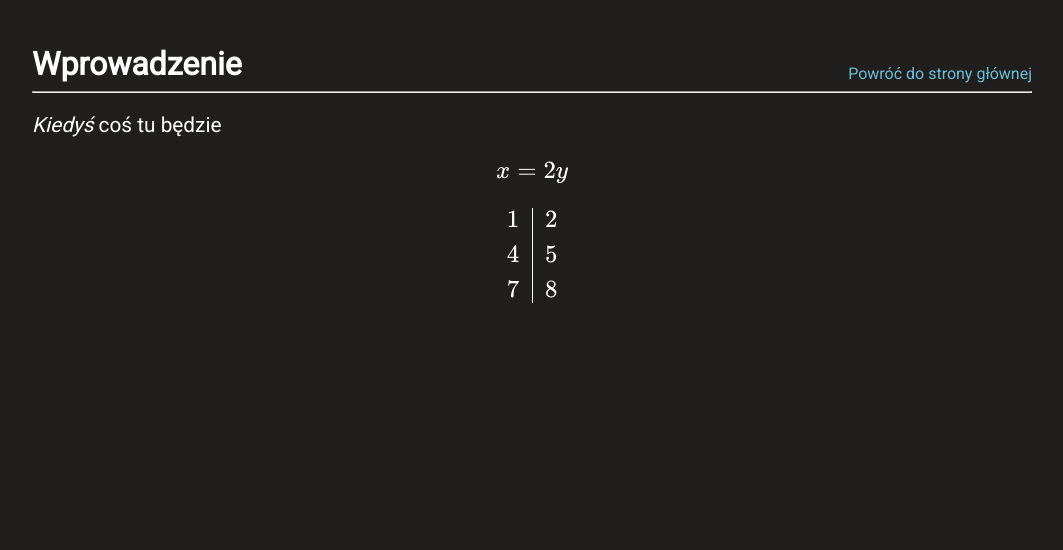
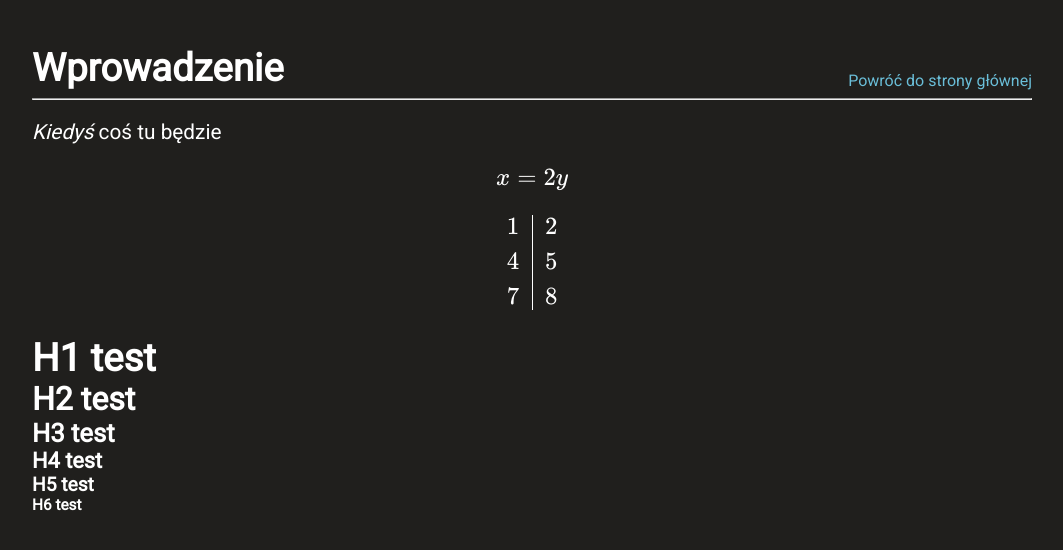
Before and after one commit to sszczep/Niezbednik-Maturzysty-Informatyka, a Jekyll site: the page built from _notes/algorytmy/wprowadzenie.md, in a window 1280 px wide. Shown: the top 550 px of the page, without its empty margins (108-1171 px from the left). Built offline with Jekyll 4.4.1, drawn with Linux system fonts in a browser that asks for light colours; formulas are drawn with MathJax 3.

Commit message:
Add better mobile responsiveness

```diff
--- a/_layouts/default.html
+++ b/_layouts/default.html
@@ -2,6 +2,7 @@
 <html>
     <head>
         <meta charset="utf-8">
+        <meta name="viewport" content="width=device-width, initial-scale=1.0">
         <title>{{ page.title }}</title>
         <link rel="stylesheet" href="{{ '/assets/css/normalize.css' | relative_url }}">
         <link rel="stylesheet" href="{{ '/assets/css/style.css' | relative_url }}">
--- a/_layouts/note.html
+++ b/_layouts/note.html
@@ -4,7 +4,7 @@ layout: default
 
 <nav style="display: flex; justify-content: space-between;">
     <h1>{{ page.title }}</h1>
-    <a href="{{ '/' | relative_url }}" style="margin-top: auto">Powróć do strony głównej</a>
+    <a href="{{ '/' | relative_url }}" style="margin-top: auto; margin-left: 10px">Powróć do strony głównej</a>
 </nav>
 <hr style="margin-bottom: 20px;" />
 
--- a/_notes/algorytmy/wprowadzenie.md
+++ b/_notes/algorytmy/wprowadzenie.md
@@ -16,3 +16,10 @@ $$
   7 & 8 \\
 \end{array}
 $$
+
+# H1 test
+## H2 test
+### H3 test
+#### H4 test
+##### H5 test
+###### H6 test
--- a/assets/css/style.scss
+++ b/assets/css/style.scss
@@ -17,6 +17,30 @@ a, a:hover, a:visited {
 
 h1, h2, h3, h4, h5, h6, p {
     margin: 0;
+}
+
+h1 {
+    font-size: 3vmax;
+}
+
+h2 {
+    font-size: 2.5vmax;
+}
+
+h3 {
+    font-size: 2vmax;
+}
+
+h4 {
+    font-size: 1.7vmax;
+}
+
+h5 {
+    font-size: 1.5vmax;
+}
+
+h6 {
+    font-size: 1.2vmax;
 }
 
 .app {
```
